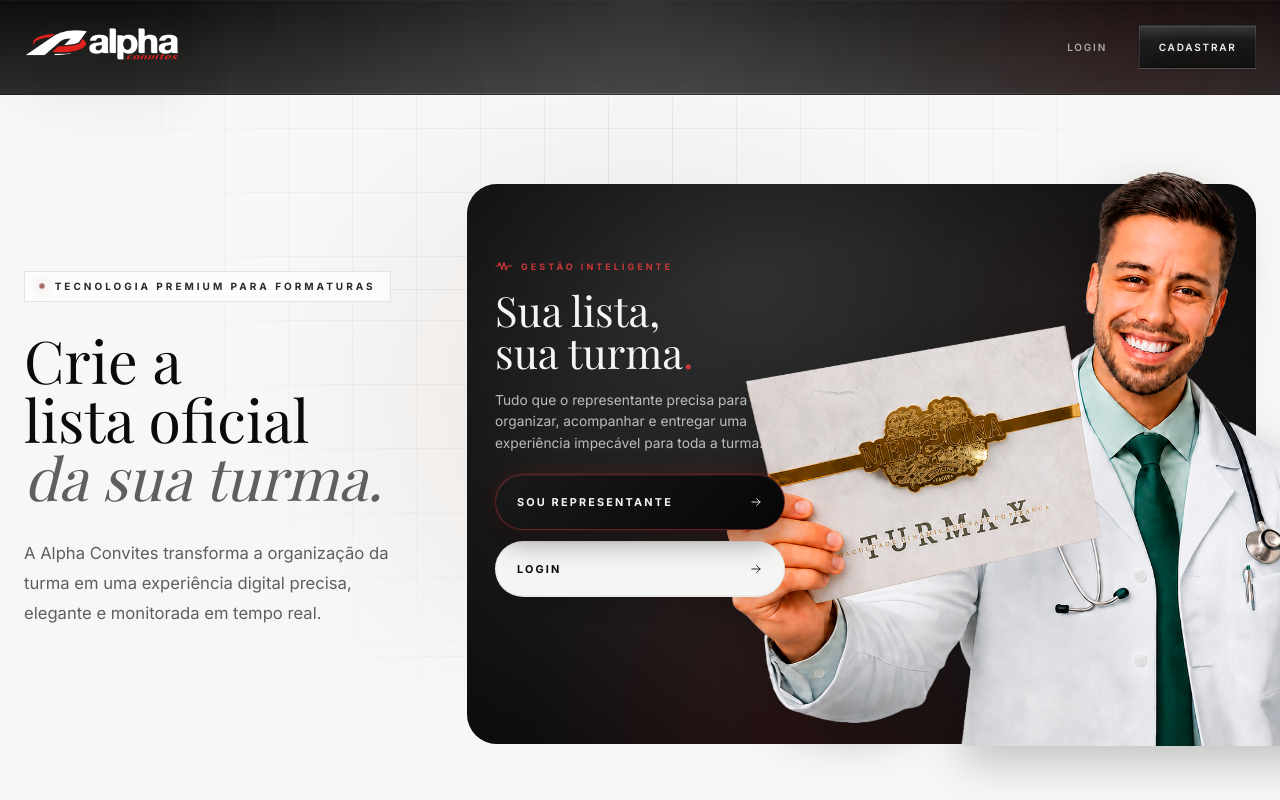
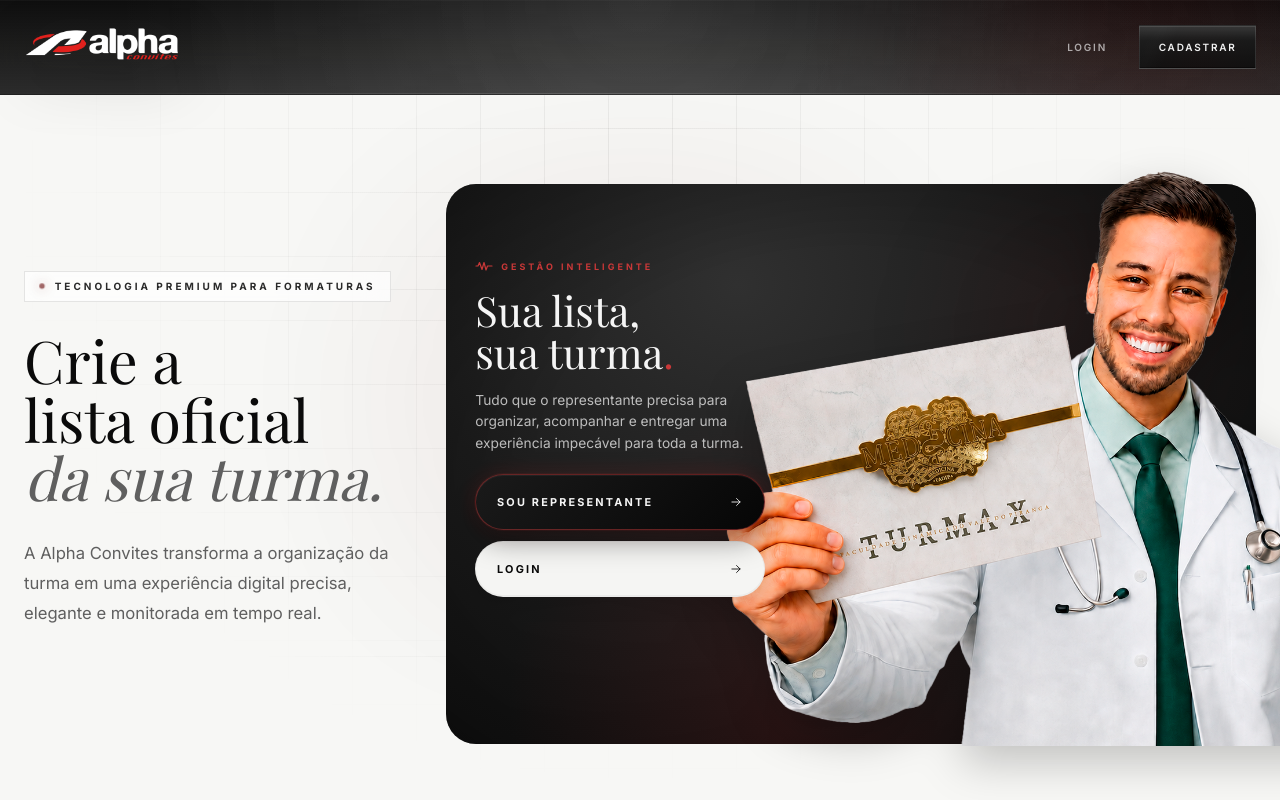
Before and after one commit to alphaultrapress/lista-de-adesao, a Next.js app in the folder frontend/: page / in a window 1280 px wide. Shown: the top 800 px of the page. Built offline with nearby package versions, Linux system fonts and the light colour scheme; a web font is replaced by a local one.

Commit message:
style: adjust landing hero position on laptop

```diff
--- a/frontend/app/globals.css
+++ b/frontend/app/globals.css
@@ -1141,11 +1141,17 @@ textarea::placeholder {
 }
 
 @media (min-width: 1025px) and (max-width: 1500px) {
+  .hero-content {
+    grid-template-columns: minmax(0, 0.58fr) minmax(620px, 1.2fr);
+    gap: clamp(1.35rem, 2.4vw, 2.4rem);
+  }
+
   .hero-banner-wrap {
     width: min(100%, 820px);
     min-height: 560px;
     height: clamp(540px, 39vw, 580px);
     margin-right: 0;
+    transform: translateX(-40px);
   }
 
   .hero-banner-img {
```
